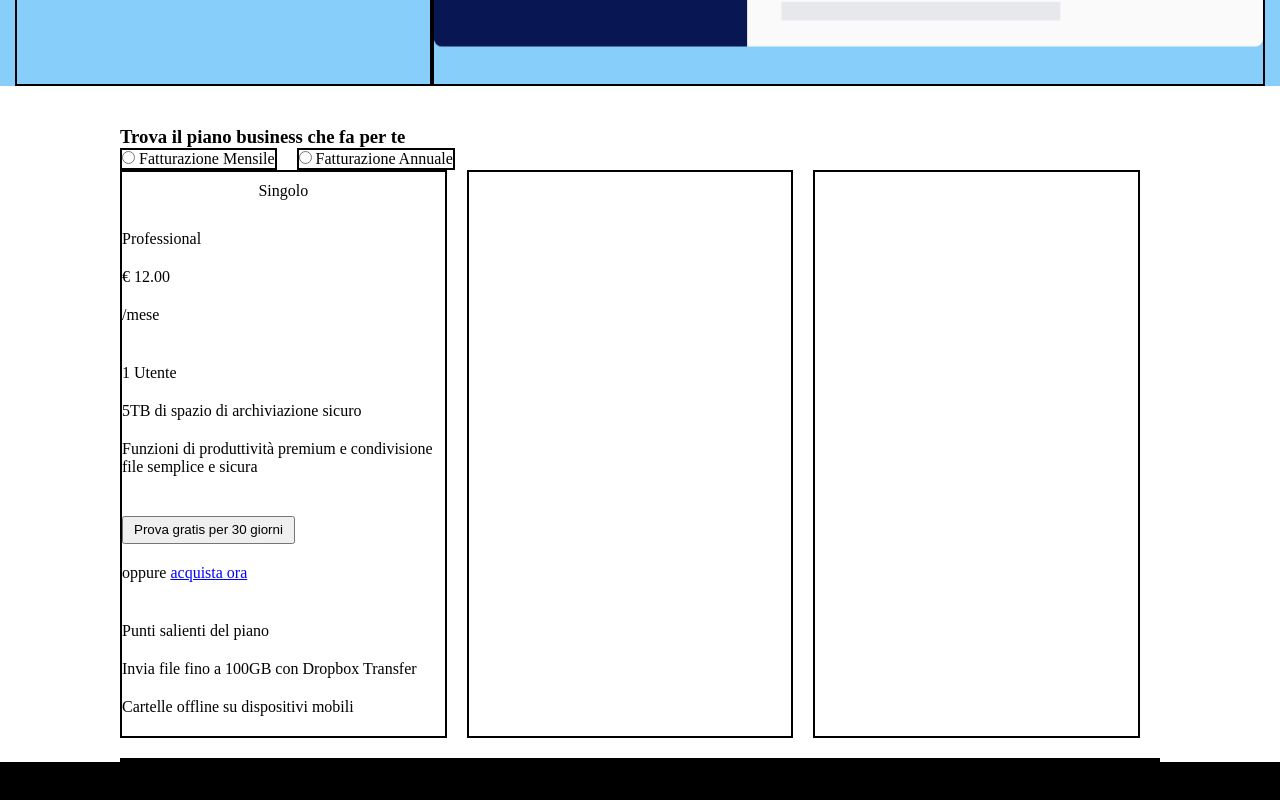
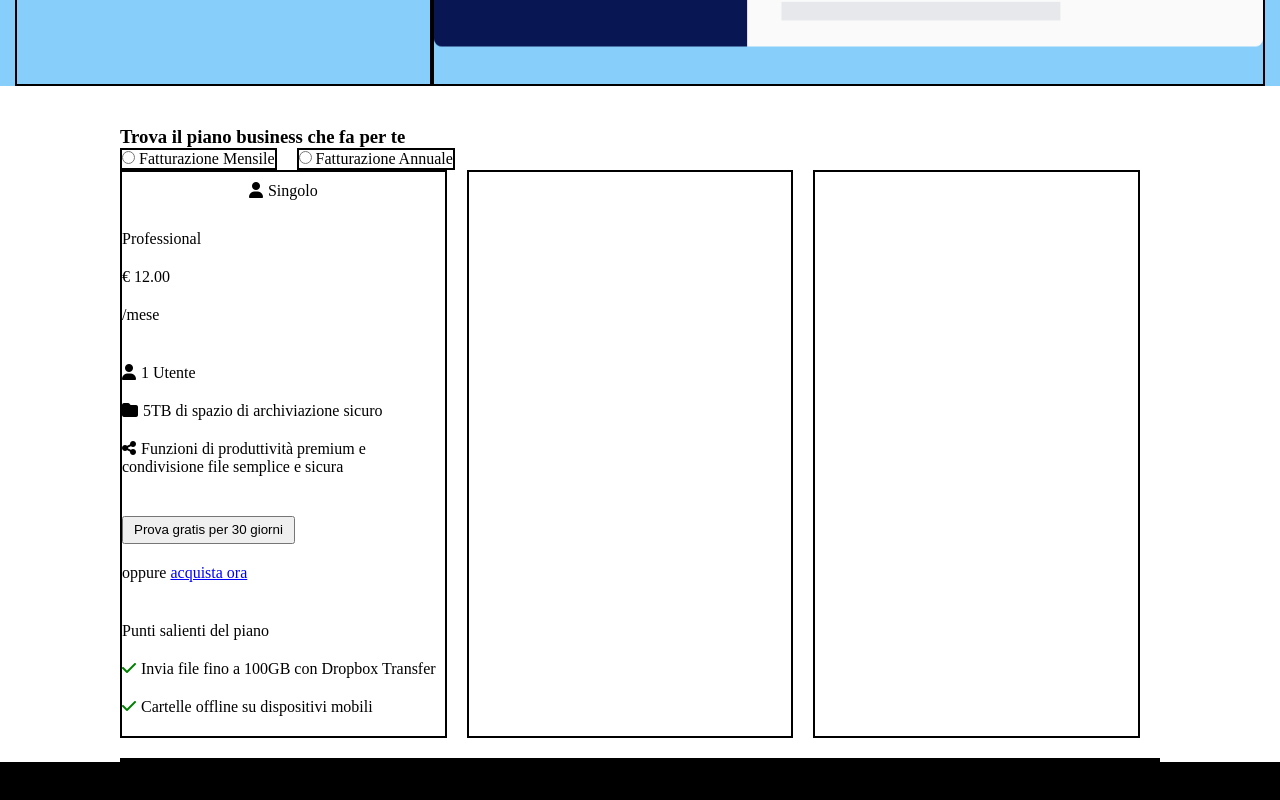
Before and after one commit to FedeAle1525/htmlcss-dropbox, a plain HTML site: page index.html in a window 1280 px wide. Shown: the part 960-1760 px from the top of the page. Drawn offline with Linux system fonts and the light colour scheme.

Commit message:
EDIT added icons to cards

```diff
--- a/css/style.css
+++ b/css/style.css
@@ -142,12 +142,44 @@ li.item-nav.start{
     justify-content: space-between;
 }
 
+/* Cards */
+
 .card > div{
     padding: 10px 0;
 }
 
 .card-header{
     text-align: center;
+}
+
+.card-title::before,
+li.service-user::before{
+    font-family: "Font Awesome 6 Free";
+    font-weight: 900;
+    content: '\f007';
+    margin-right: 5px;
+}
+
+li.service-archive::before{
+    font-family: "Font Awesome 6 Free";
+    font-weight: 900;
+    content: '\f07b';
+    margin-right: 5px;
+}
+
+li.service-share::before{
+    font-family: "Font Awesome 6 Free";
+    font-weight: 900;
+    content: '\f1e0';
+    margin-right: 5px;
+}
+
+li.point-check::before{
+    font-family: "Font Awesome 6 Free";
+    font-weight: 900;
+    content: '\f00c';
+    margin-right: 5px;
+    color: green;
 }
 
 .card li{
--- a/index.html
+++ b/index.html
@@ -5,6 +5,7 @@
     <meta http-equiv="X-UA-Compatible" content="IE=edge">
     <meta name="viewport" content="width=device-width, initial-scale=1.0">
     <link rel="stylesheet" href="./css/style.css">
+    <script src="https://kit.fontawesome.com/320390125a.js" crossorigin="anonymous"></script>
     <title>DropBox</title>
 </head>
 <body class="debug">
@@ -108,7 +109,7 @@
                         <div class="card">
                             <!-- Header Card -->
                             <div class="card-header">
-                                Singolo
+                                <span class="card-title">Singolo</span>
                             </div>
                             <!-- Descrizione Livello Card -->
                             <div class="card-level">
@@ -121,9 +122,9 @@
                             <!-- Descrizione Servizi Card -->
                             <div class="card-service">
                                 <ul>
-                                    <li>1 Utente</li>
-                                    <li>5TB di spazio di archiviazione sicuro</li>
-                                    <li>Funzioni di produttività premium e condivisione file semplice e sicura</li>
+                                    <li class="service-user">1 Utente</li>
+                                    <li class="service-archive">5TB di spazio di archiviazione sicuro</li>
+                                    <li class="service-share">Funzioni di produttività premium e condivisione file semplice e sicura</li>
                                 </ul>
                             </div>
                             <!-- Pulsanti Card -->
@@ -137,8 +138,8 @@
                             <div class="card-point">
                                 <ul>
                                     <li>Punti salienti del piano</li>
-                                    <li>Invia file fino a 100GB con Dropbox Transfer</li>
-                                    <li>Cartelle offline su dispositivi mobili</li>
+                                    <li class="point-check">Invia file fino a 100GB con Dropbox Transfer</li>
+                                    <li class="point-check">Cartelle offline su dispositivi mobili</li>
                                 </ul>
                             </div>
                         </div>
```
